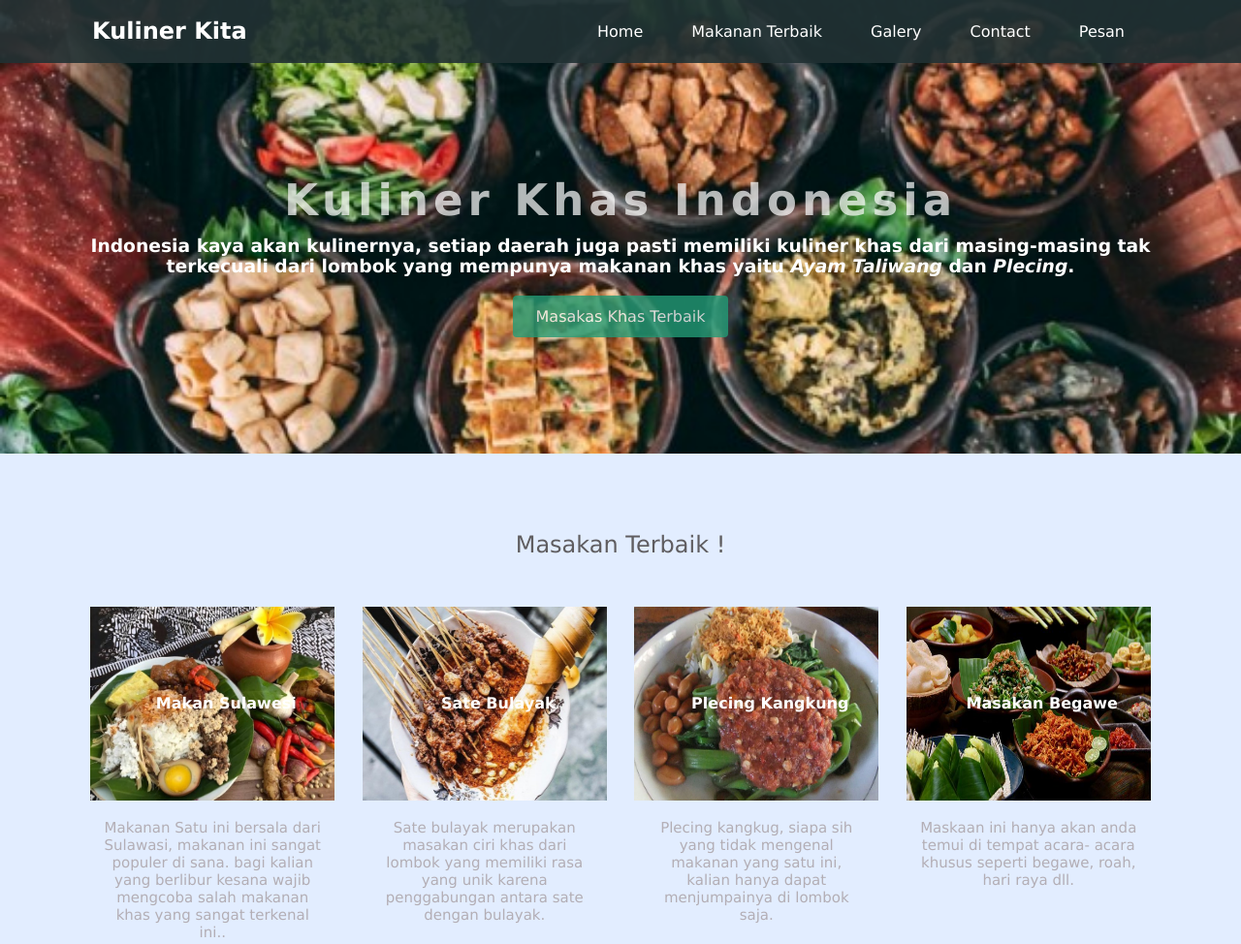
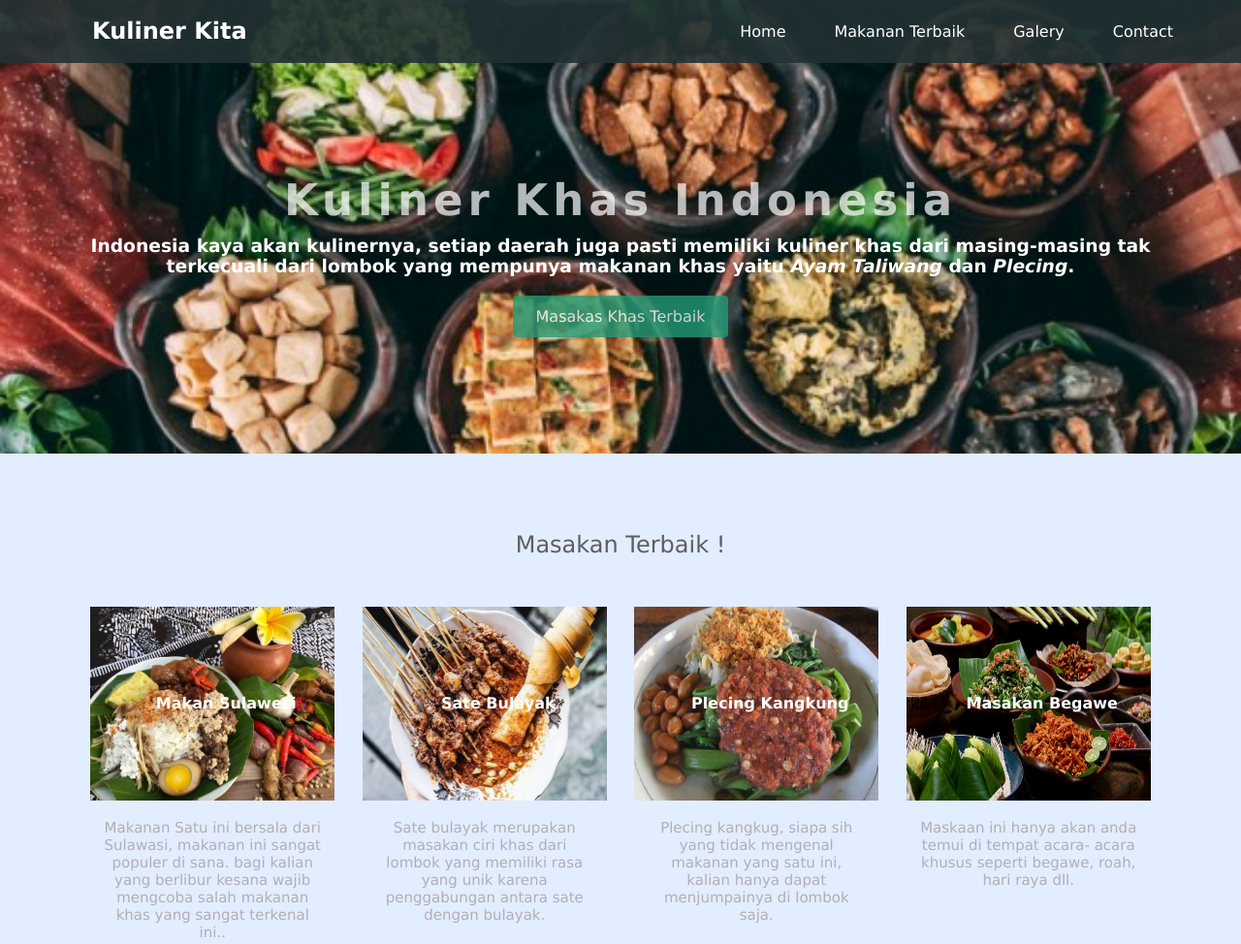
Before and after one commit to kelompokprogate/tugas1-klp5-repository, a plain HTML site: page index.html in a window 1280 px wide. Shown: the top 974 px of the page at 97% size. Drawn offline with Linux system fonts and the light colour scheme.

Commit message:
Hapus menu pesan

```diff
--- a/index.html
+++ b/index.html
@@ -21,7 +21,6 @@
           <a href="#makanan">Makanan Terbaik</a>
           <a href="#galeri">Galery</a>
           <a href="#contact">Contact</a>
-          <a href="#Pesan">Pesan<a/>
         </div>
       </div>
     </header>
```
